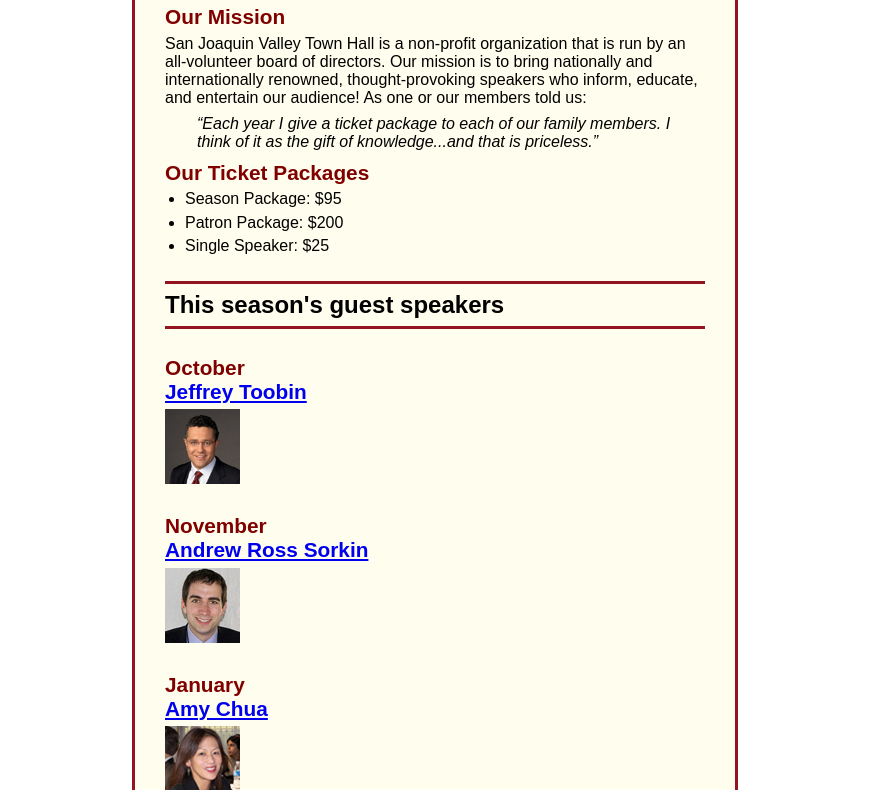
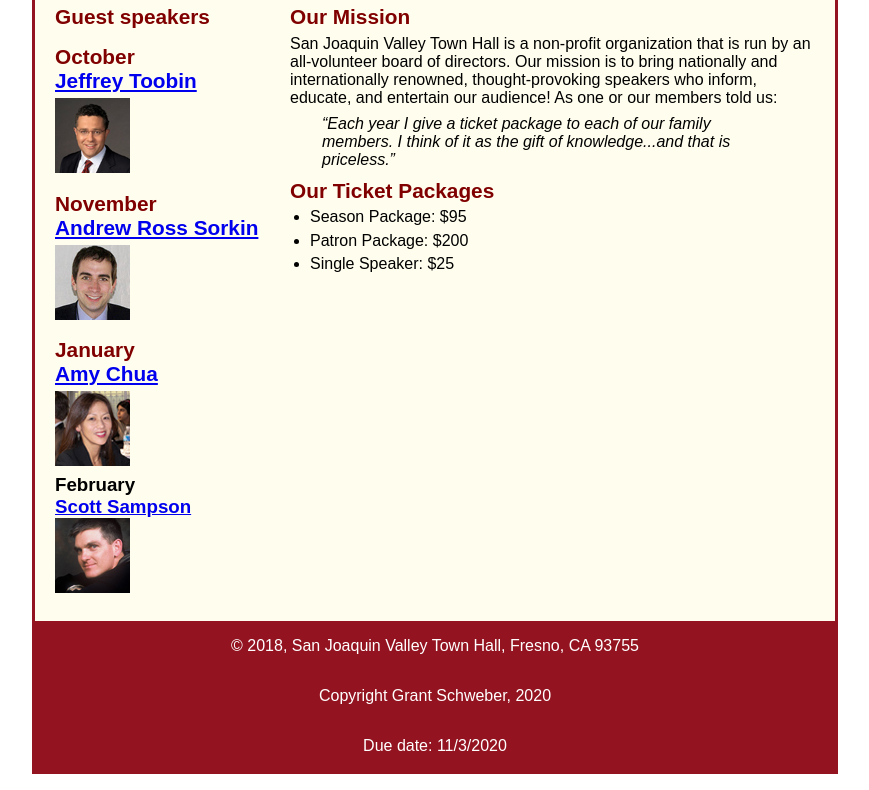
Before and after one commit to gschweber12/A12, a plain HTML site: page index.html in a window 1280 px wide. Shown: the part 123-913 px from the top of the page, without its empty margins (205-1074 px from the left). Drawn offline with Linux system fonts and the light colour scheme.

Commit message:
Feature: enhanced html and css for two columns

```diff
--- a/index.html
+++ b/index.html
@@ -17,6 +17,7 @@
 	</header>
 
 	<main>
+		<section>
 			<h2>Our Mission</h2>
 			<p>San Joaquin Valley Town Hall is a non-profit organization that is run by an all-volunteer board of directors. Our mission is to bring nationally and internationally renowned, thought-provoking speakers who inform, educate, and entertain our audience! As one or our members told us:</p>
 
@@ -29,8 +30,11 @@
 				<li>Patron Package: $200</li>
 				<li>Single Speaker: $25</li>
 			</ul>
+		</section>
 
-		<h1>This season's guest speakers</h1>
+
+	<aside>
+		<h2>Guest speakers</h2>
 
 		<h2>October<br><a href="speakers/toobin.html">Jeffrey Toobin</a></h2>
 		<img src="images/toobin75.jpg" alt="Jeffery Toobin photo">
@@ -38,6 +42,10 @@
 		<img src="images/sorkin75.jpg" alt="Andrew Ross Sorkin photo">
 		<h2>January<br><a href="speakers/chua.html">Amy Chua</a></h2>
 		<img src="images/chua75.jpg" alt="Amy Chua photo">
+		<h3>February<br><a href="speakers/c6_sampson.html">Scott Sampson</a></h3>
+		<img src="images/sampson75.jpg" alt="Scott Sampson photo">
+	</aside>
+
 	</main>
 	<footer>
 		<p>&copy; 2018, San Joaquin Valley Town Hall, Fresno, CA 93755</p>
--- a/styles/main.css
+++ b/styles/main.css
@@ -10,7 +10,7 @@
 body {
 	font-family: Arial, Helvetica, sans-serif;
     font-size: 100%;
-	width: 600px;
+	width: 800px;
 	margin: 0px auto;
 	border: 3px solid #931420;
 	background-color: #fffded;
@@ -46,49 +46,67 @@
 /* the styles for the section */
 main {
 	clear: left;
-	padding: 0 30px;
 }
 
-main h1 {
-	font-size: 150%;
-	border-top: 3px solid #931420;
-	border-bottom: 3px solid #931420;
-	padding: .3em 0;
+section {
+	width: 525px;
+	float: right;
+	padding: 0 20px 20px 20px;
+
 }
 
-main h2 {
+section h2 {
 	font-size: 130%;
 	color: #800000;
 	padding: .5em 0 .25em 0;
 }
 
-main h3 {
+section h3 {
 	font-size: 105%;
 	padding-bottom: .25em;
 }
-main img {
+section img {
 	padding-bottom: 1em;
 }
-main p {
+section p {
 	padding-bottom: .5em;
 }
-main blockquote {
+section blockquote {
 	padding: 0 2em;
 	font-style: italic;
 
 }
 
-main ul {
+section ul {
 	padding: 0 0 .25em 1.25em;
 }
-main li {
+section li {
 	padding-bottom: .35em;
 }
+
+aside {
+	width: 215px;
+	float: right;
+	padding:0 0 20px 20px;
+
+}
+
+aside h2 {
+	font-size: 130%;
+	color: #800000;
+	padding: .5em 0 .25em 0;
+}
+
+aside img {
+	padding-bottom: .25em;
+}
+
 a:focus, a:hover {
 	font-style: italic;
 }
 footer{
 	background-color: #931420;
+	clear: both;
 }
 
 footer p {
```
Also changed, not shown: speakers/c6_sampson.html (added, +65 -0 lines), images/sampson75.jpg (added). Lines whose indentation alone changed are shown as unchanged.
